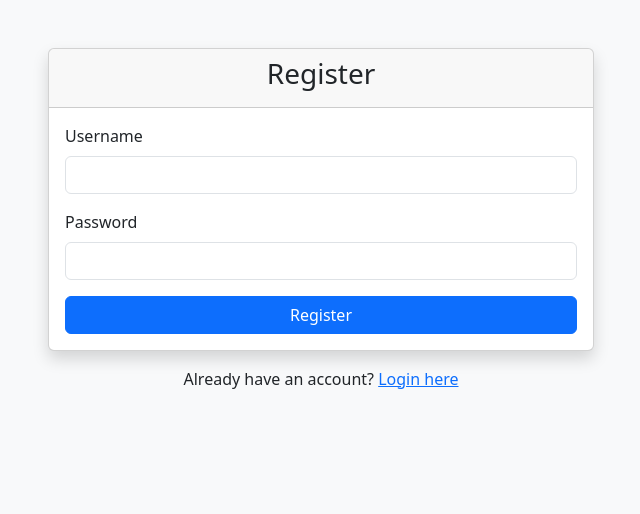
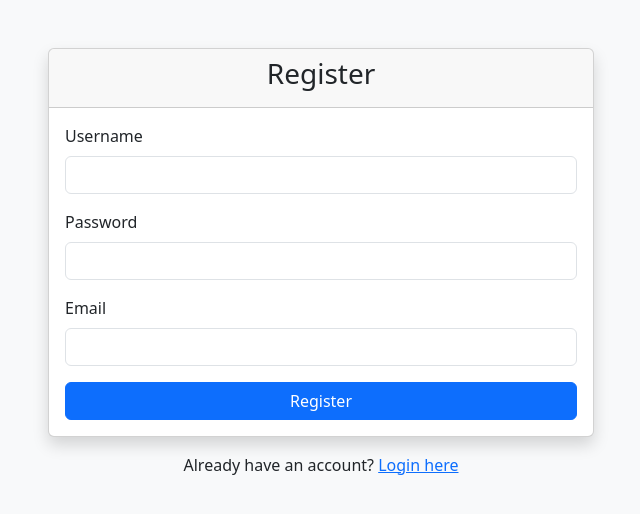
Before and after one commit to L1ptsonnn/Project3semester, a FastAPI app: page /register in a window 1280 px wide. Shown: the top 514 px of the page, without its empty margins (319-959 px from the left). Run offline with FastAPI, Linux system fonts and the light colour scheme.

Commit message:
(add): Added working registratio

```diff
--- a/app.py
+++ b/app.py
@@ -2,9 +2,11 @@ from sqlalchemy.orm import Session
 
 from config import app, templates
 from db import get_db, User
+from sqlalchemy.exc import IntegrityError
 
-from fastapi.responses import HTMLResponse
-from fastapi import Request, Depends
+from fastapi.responses import HTMLResponse, RedirectResponse
+from fastapi import Request, Depends, Form
+
 
 @app.get('/', response_class=HTMLResponse)
 async def index(request: Request, db: Session = Depends(get_db)):
@@ -13,3 +15,22 @@ async def index(request: Request, db: Session = Depends(get_db)):
 @app.get("/register", response_class=HTMLResponse)
 async def register(request: Request):
     return templates.TemplateResponse("register.html", {"request": request})
+
+@app.post('/register')
+async def register(
+        request: Request,
+        username: str = Form(...),
+        password: str = Form(...),
+        email: str = Form(...),
+        db: Session = Depends(get_db)
+):
+    user = User(username=username, password=password, email=email)
+    try:
+        db.add(user)
+        db.commit()
+        db.refresh(user)
+    except IntegrityError:
+        db.rollback()
+        return RedirectResponse('/register?is_invalid_data=True', status_code=303)
+
+    return RedirectResponse('/', status_code=303)
--- a/db.py
+++ b/db.py
@@ -1,6 +1,9 @@
+from datetime import datetime
+
 from sqlalchemy import create_engine, Column, Integer, String, DateTime, ForeignKey, Text
 from sqlalchemy.ext.declarative import declarative_base
 from sqlalchemy.orm import sessionmaker, relationship
+
 
 DATABASE_URL = 'sqlite:///app.db'
 
@@ -8,6 +11,7 @@ engine = create_engine(DATABASE_URL)
 
 Base = declarative_base()
 SessionLocal = sessionmaker(autocommit=False, autoflush=False, bind=engine)
+
 
 def get_db():
     db = SessionLocal()
--- a/main.py
+++ b/main.py
@@ -1,2 +1,5 @@
 # uvicorn main:app --reload
 from app import *
+from db import Base, engine
+
+Base.metadata.create_all(engine)
--- a/templates/register.html
+++ b/templates/register.html
@@ -25,6 +25,10 @@
                                 <label for="password" class="form-label">Password</label>
                                 <input type="password" id="password" name="password" class="form-control" required>
                             </div>
+                            <div class="mb-3">
+                                <label for="email" class="form-label">Email</label>
+                                <input type="email" id="email" name="email" class="form-control" required>
+                            </div>
                             <button type="submit" class="btn btn-primary w-100">Register</button>
                         </form>
                     </div>
@@ -38,5 +42,12 @@
 
     <!-- Bootstrap JS -->
     <script src="https://cdn.jsdelivr.net/npm/bootstrap@5.3.0-alpha3/dist/js/bootstrap.bundle.min.js"></script>
+    <!-- JavaScript для виведення повідомлення в консоль -->
+    <script>
+        const urlParams = new URLSearchParams(window.location.search);
+        if (urlParams.has('success') && urlParams.get('success') === '1') {
+            console.log("Registration successful!");
+        }
+    </script>
 </body>
 </html>
```
